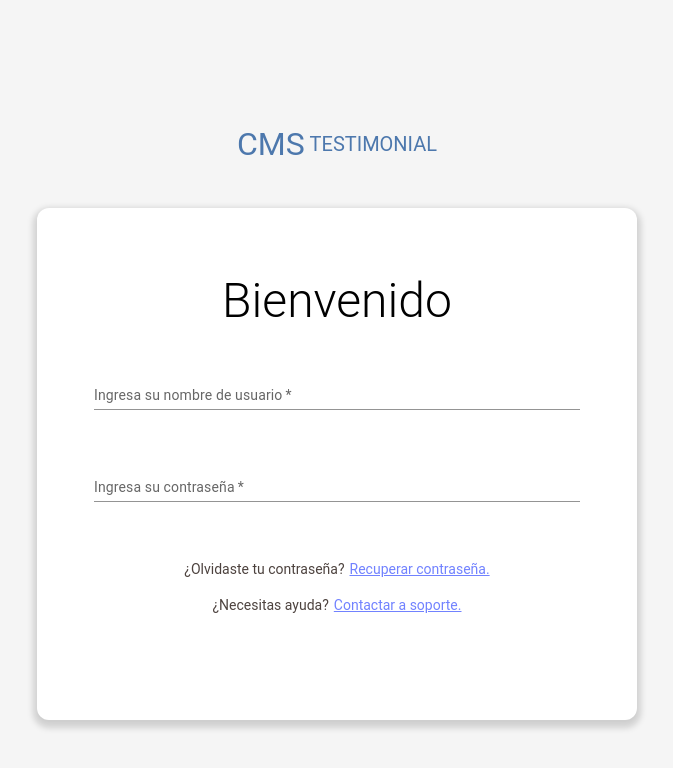
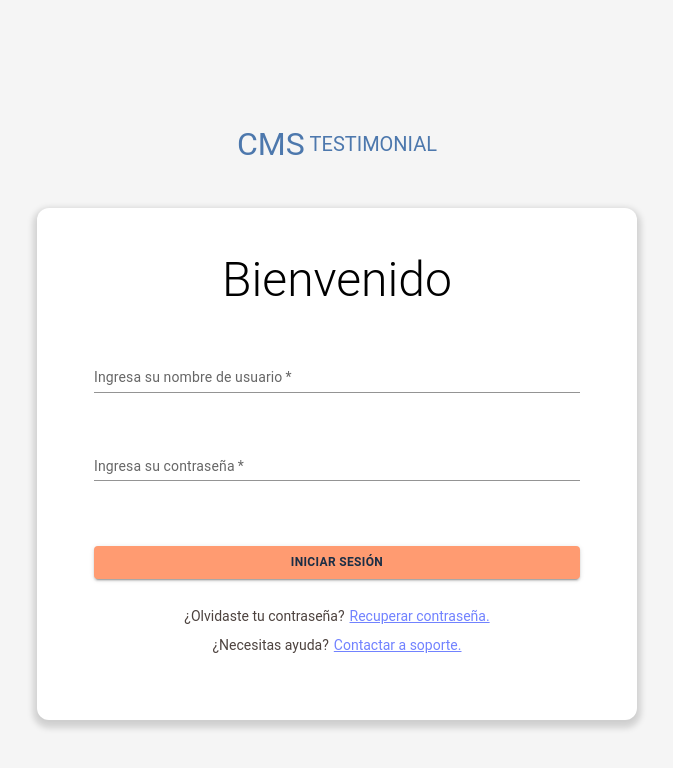
Before and after one commit to No-Country-simulation/s03-26-equipo-01, a React (Vite) app in the folder client/: page /login in a window 1280 px wide. Shown: the top 768 px of the page, without its empty margins (303-976 px from the left). Built offline with nearby package versions, Linux system fonts and the light colour scheme.

Commit message:
Se agregó los estilos para el botón de inicio de sesión

```diff
--- a/client/src/features/login/components/login-form-container/login-form-container.css
+++ b/client/src/features/login/components/login-form-container/login-form-container.css
@@ -14,7 +14,7 @@
 .login-form-container {
     display: grid;
     place-items: center;
-    grid-template-rows: 20% 45% 35%;
+    grid-template-rows: 20% 55% 25%;
     width: 90%;
-    height: 80%;
+    height: 90%;
 }
--- a/client/src/features/login/components/login-form/FormLogin.tsx
+++ b/client/src/features/login/components/login-form/FormLogin.tsx
@@ -1,4 +1,5 @@
 import TextInput from '../../../../shared/elements/text-input/TextInput';
+import SubmitButton from '../submit-button/SubmitButton';
 import './form-login.css';
 import inputsData from './input-data';
 
@@ -10,6 +11,7 @@ const LoginForm = () => {
                     key = {inputData.id}
                     inputTextData = {inputData} />
             )}
+            <SubmitButton />
         </form>
     )
 }
--- /dev/null
+++ b/client/src/features/login/components/submit-button/SubmitButton.tsx
@@ -0,0 +1,21 @@
+import { Button } from "@mui/material";
+
+
+const SubmitButton = () => {
+    return (
+        <Button
+            variant="contained"
+            sx={{
+                alignSelf: 'end',
+                width: '100%',
+                fontSize: '12px',
+                fontWeight: 'bold',
+                backgroundColor: 'var(--primary-color)',
+                color: 'var(--secondary-color)'
+            }}>
+                Iniciar Sesión
+        </Button>
+    )
+}
+
+export default SubmitButton;
--- a/client/src/index.css
+++ b/client/src/index.css
@@ -1,5 +1,6 @@
 :root {
     --primary-color: #FF9B71;
+    --secondary-color: #1B2E45;
     --accent-color: #4D78AD;
     --link-color: #7182FF;
 }
```
Also changed, not shown: client/src/features/login/components/submit-button/submit-button.css (added).
